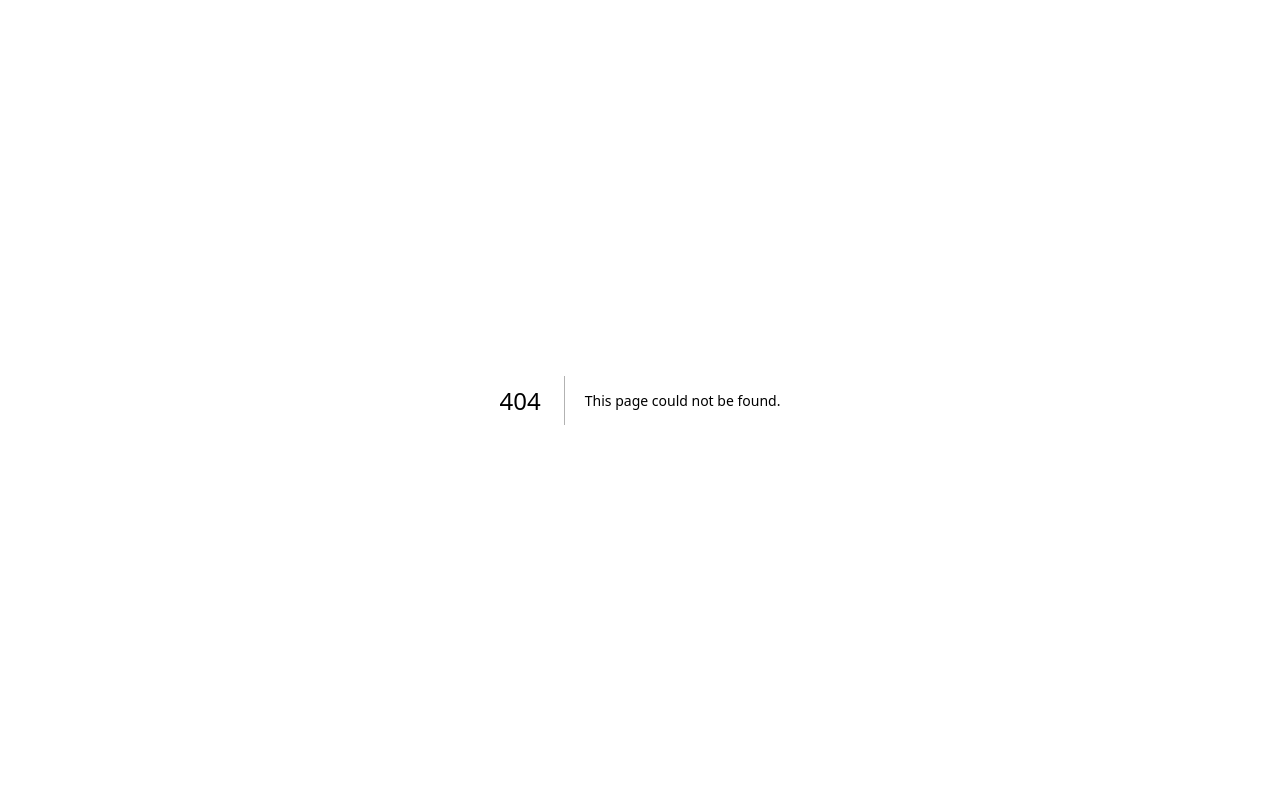
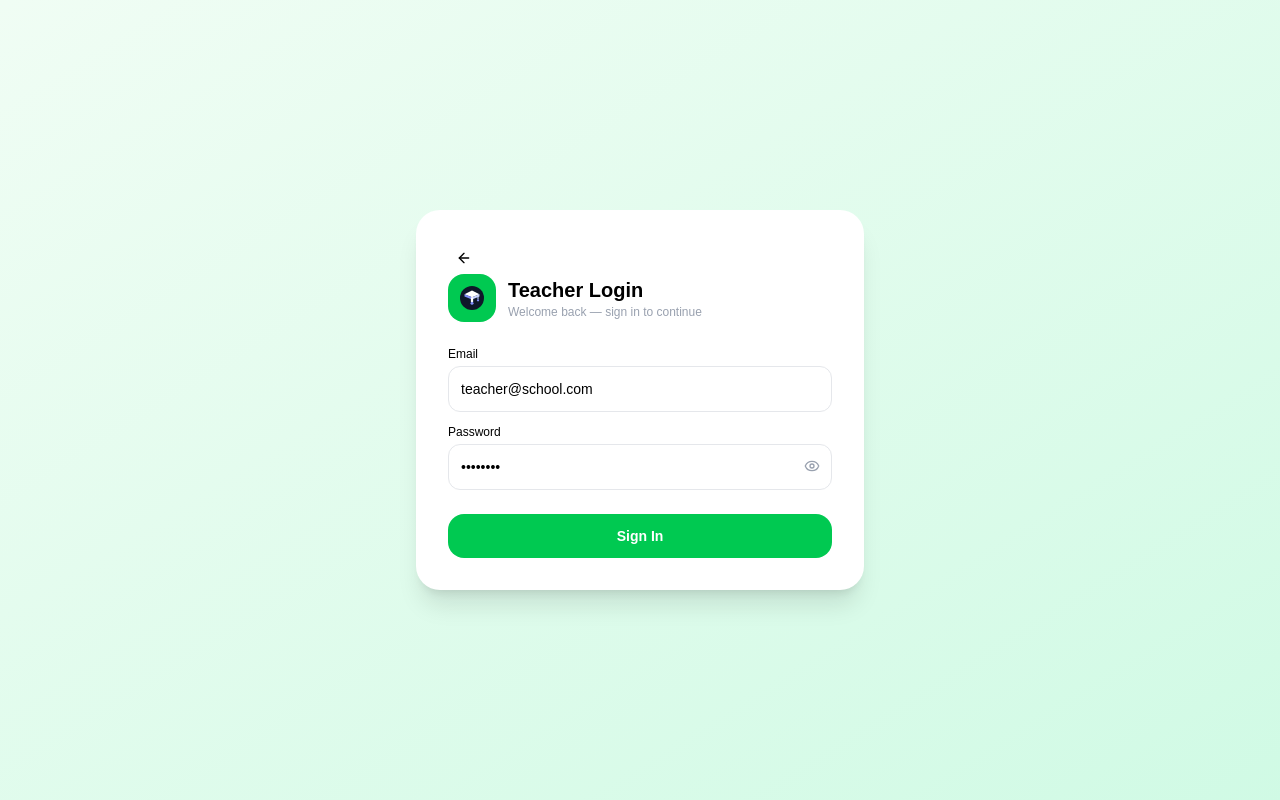
Before and after one commit to eashsultan/edvance, a Next.js app: page /component/auth/teacherLogin in a window 1280 px wide. Before the commit this address had no page. Built offline with nearby package versions, Linux system fonts and the light colour scheme.

Commit message:
Implement Teacher login page UI & logic

```diff
--- /dev/null
+++ b/src/app/component/auth/teacherLogin/page.tsx
@@ -0,0 +1,115 @@
+"use client";
+
+import React, { useState } from "react";
+import { useRouter } from "next/navigation";
+import { useAppState } from "@/context/StateContext";
+import { ArrowLeft, Eye, EyeOff, Loader2 } from "lucide-react";
+
+export default function TeacherLogin() {
+  const router = useRouter();
+  const { setCurrentUser } = useAppState();
+
+  const [email, setEmail] = useState("teacher@school.com");
+  const [password, setPassword] = useState("password");
+  const [showPassword, setShowPassword] = useState(false);
+  const [loading, setLoading] = useState(false);
+  const [error, setError] = useState("");
+
+  const handleSubmit = (e: React.FormEvent) => {
+    e.preventDefault();
+    if (!email || !password) {
+      setError("Please fill in all fields");
+      return;
+    }
+
+    setLoading(true);
+    setError("");
+
+    setTimeout(() => {
+      setCurrentUser({
+        role: "teacher",
+        email: email,
+        name: "Mrs. Ngozi Ezenwa",
+      });
+      router.push("/dashboard/teacher");
+    }, 1000);
+  };
+
+  return (
+    <div className="min-h-screen bg-gradient-to-br from-green-50 to-emerald-100 flex items-center justify-center p-4 text-black">
+      <div className="bg-white rounded-3xl shadow-xl p-8 w-full max-w-md">
+        <button
+          onClick={() => router.push("/")}
+          className="p-2 rounded-xl hover:bg-gray-100 text-black mr-1 cursor-pointer transition-colors"
+        >
+          <ArrowLeft className="w-4 h-4" />
+        </button>
+
+        <div className="flex items-center gap-3 mb-6">
+          <div className="w-12 h-12 bg-green-500 rounded-2xl flex items-center justify-center">
+            <svg width="24" height="24" viewBox="0 0 32 32" fill="none">
+              <circle cx="16" cy="16" r="16" fill="#0f172a" />
+              <polygon points="16,6 26,11 16,15 6,11" fill="#ffffff" />
+              <polygon points="16,15 26,11 26,14 16,18" fill="#c7d2fe" />
+              <polygon points="16,15 6,11 6,14 16,18" fill="#818cf8" />
+              <rect x="14.5" y="15" width="3" height="7" rx="1" fill="#ffffff" />
+              <circle cx="16" cy="23" r="2" fill="#818cf8" />
+              <line x1="24" y1="12" x2="24" y2="17" stroke="#c7d2fe" strokeWidth="1.5" strokeLinecap="round" />
+              <circle cx="24" cy="19" r="1.5" fill="#818cf8" />
+            </svg>
+          </div>
+          <div>
+            <h1 className="text-xl font-bold text-black">Teacher Login</h1>
+            <p className="text-xs text-gray-400">Welcome back — sign in to continue</p>
+          </div>
+        </div>
+
+        {error && (
+          <div className="bg-red-50 text-red-600 text-xs p-3.5 rounded-xl mb-4 font-semibold">
+            {error}
+          </div>
+        )}
+
+        <form onSubmit={handleSubmit}>
+          <div className="flex flex-col gap-3 mb-6">
+            <div>
+              <label className="text-xs text-black mb-1 block">Email</label>
+              <input
+                type="email"
+                placeholder="your@email.com"
+                value={email}
+                onChange={(e) => setEmail(e.target.value)}
+                className="w-full border border-gray-200 rounded-xl p-3 text-sm focus:outline-none text-black focus:ring-2 focus:ring-green-500"
+              />
+            </div>
+            <div className="relative">
+              <label className="text-xs text-black mb-1 block">Password</label>
+              <input
+                type={showPassword ? "text" : "password"}
+                placeholder="Your password"
+                value={password}
+                onChange={(e) => setPassword(e.target.value)}
+                className="w-full border border-gray-200 rounded-xl p-3 text-sm focus:outline-none focus:ring-2 text-black focus:ring-green-500 pr-10"
+              />
+              <button
+                type="button"
+                onClick={() => setShowPassword(!showPassword)}
+                className="absolute right-3 top-[34px] text-gray-400 hover:text-black cursor-pointer"
+              >
+                {showPassword ? <EyeOff className="w-4 h-4" /> : <Eye className="w-4 h-4" />}
+              </button>
+            </div>
+          </div>
+
+          <button
+            type="submit"
+            disabled={loading}
+            className="w-full bg-green-500 hover:bg-green-600 disabled:opacity-50 text-white font-semibold py-3 rounded-2xl transition text-sm cursor-pointer flex items-center justify-center gap-2"
+          >
+            {loading ? <Loader2 className="w-4 h-4 animate-spin" /> : "Sign In"}
+          </button>
+        </form>
+      </div>
+    </div>
+  );
+}
```
